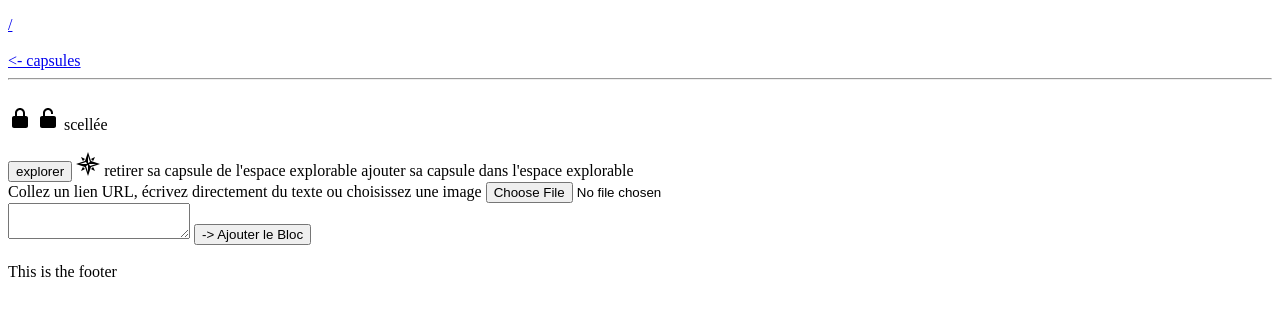
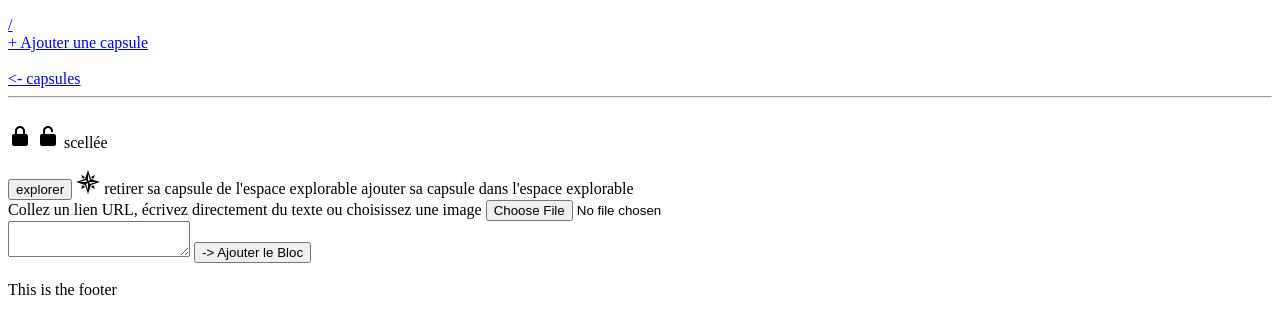
Before and after one commit to anparis/projet-capsult, a Symfony app: template templates/capsule/index.html.twig in a window 1280 px wide. Shown: the part 52-386 px from the top of the page. Run offline with Twig, Linux system fonts and the light colour scheme; the template is opened without the code that fills it, so the values that code supplies are empty; some libraries are stand-ins or nearby versions.

Commit message:
Add Capsule in Capsule Controller

```diff
--- a/assets/styles/app.css
+++ b/assets/styles/app.css
@@ -186,7 +186,3 @@ button.inline-btn {
     max-width: 1340px;
   }
 }
-
-/*
-  SVG
- */
--- a/config/routes.yaml
+++ b/config/routes.yaml
@@ -6,11 +6,14 @@ controllers:
 app_login:
     path: /login
     controller: App\Controller\SecurityController::login
+add_capsule:
+    path: /{id}/add_capsule
+    controller: App\Controller\CapsuleController::addCapsule
 profile_index:
     path: /{slug}
     controller: App\Controller\ProfileController::index
 profile_add_capsule:
-    path: /{id}/add_capsule
+    path: /{id}/profile_add_capsule
     controller: App\Controller\ProfileController::addCapsule
 app_capsule_delete:
   path: /{slug}/{id}/delete-capsule
--- a/src/Controller/ProfileController.php
+++ b/src/Controller/ProfileController.php
@@ -49,7 +49,8 @@ class ProfileController extends AbstractController
 
     return $this->render('capsule/add.html.twig', [
       'form' => $form,
-      'user' => $current_user
+      'user' => $current_user,
+      'capsule' => null
     ]);
   }
 }
--- a/templates/base.html.twig
+++ b/templates/base.html.twig
@@ -4,7 +4,7 @@
 		<meta charset="UTF-8">
 		<meta name="viewport" content="width=device-width, initial-scale=1.0">
 		<title>
-			{% block title %}Welcome!
+			{% block title %}Homepage
 			{% endblock %}
 		</title>
 		<link
--- a/templates/capsule/add.html.twig
+++ b/templates/capsule/add.html.twig
@@ -3,9 +3,11 @@
 {% block title %}New Capsule{% endblock %}
 
 {% block body %}
-    {# {% if condition %} #}
+    {% if capsule %}
+      <a href="{{path('capsule_index', {'slug_user':user.slug, 'slug_capsule':capsule.slug})}}"><- Mes capsules</a>
+    {% else %}
       <a href="{{path('profile_index', {'slug':user.slug})}}"><- Mes capsules</a>
-    {# {% endif %} #}
+    {% endif %}
     <hr>
 
     {{ include('capsule/_form.html.twig') }}
--- a/templates/capsule/index.html.twig
+++ b/templates/capsule/index.html.twig
@@ -1,7 +1,12 @@
 {% extends 'base.html.twig' %}
 
-{% block title %}Bloc index
+{% block meta %}
+<meta
+  name="description"
+  content="{{app.user.slug}}'s capsule">
 {% endblock %}
+
+{% block title %}Capsule index{% endblock %}
 
 {% block body %}
   <div class="brsd m-a">
@@ -10,8 +15,12 @@
     {% else %}
       <a href="{{path('capsule_show',{'id':capsule.id})}}">/{{capsule.title}}</a>
     {% endif %}
-    <br>
+
   </div>
+  {% if app.user is same as (user) %}
+		<a href="{{path('add_capsule', {'id':capsule.id})}}">+ Ajouter une capsule</a>
+  {% endif %}
+  <br>
   {{ include ('capsule/_like.html.twig')}}
   <br>
   <a href="{{path('profile_index',{'slug':user.slug})}}"><- capsules</a>
```
Also changed, not shown: src/Controller/CapsuleController.php (+28 -0 lines).
